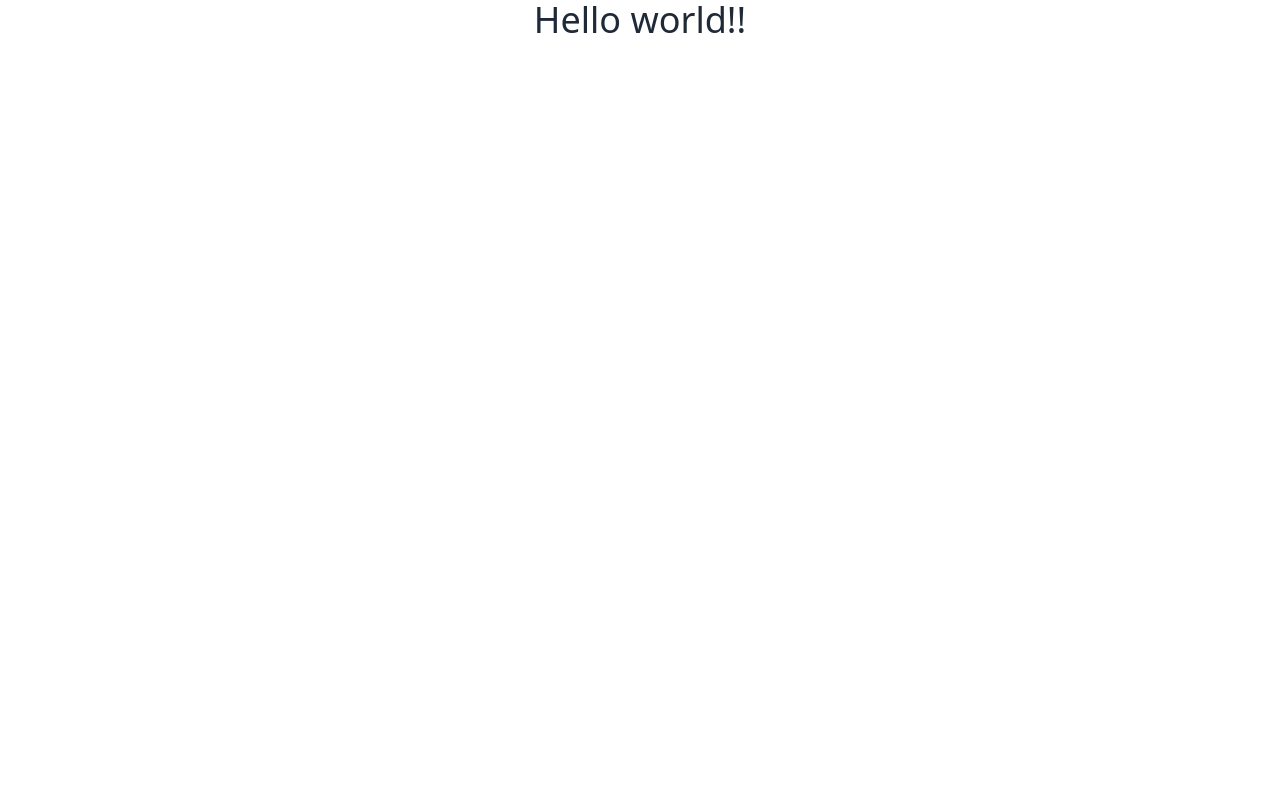
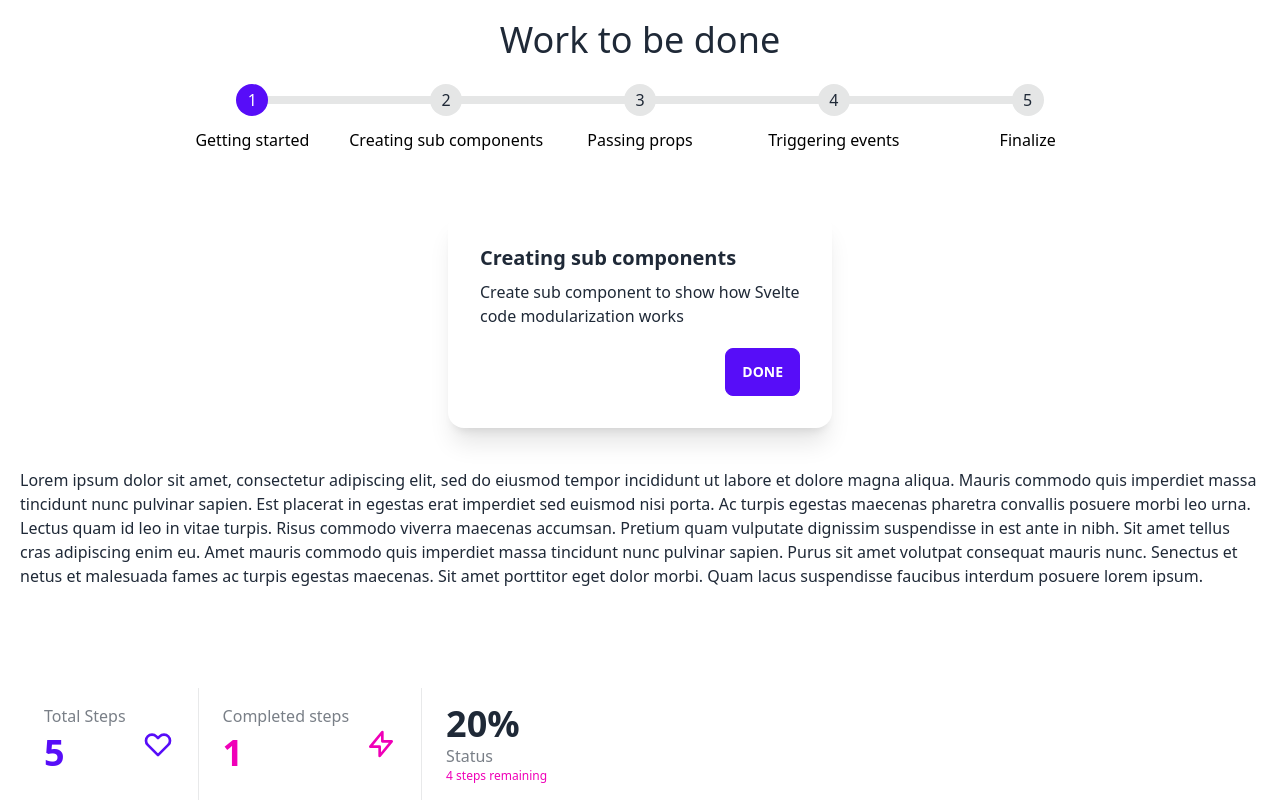
Before and after one commit to Sonat-Consulting/fagdag-oslo-svelte-demo, a Svelte app: page / in a window 1280 px wide. Built offline with nearby package versions, Linux system fonts and the light colour scheme.

Commit message:
demo working example using svelte stores

```diff
--- a/src/App.svelte
+++ b/src/App.svelte
@@ -1,11 +1,20 @@
 <script lang="ts">
-
+    import Work from "./components/Work.svelte";
+    import Statistics from "./components/Statistics.svelte";
 </script>
 
-<main class="container mx-auto px-5">
-    <h1 class="text-center text-4xl">Hello world!!</h1>
+<main class="container mx-auto p-5">
+    <h1 class="text-center text-4xl">Work to be done</h1>
+    <Work/>
+
+    <p class="mt-10 w-full">Lorem ipsum dolor sit amet, consectetur adipiscing elit, sed do eiusmod tempor incididunt ut labore et dolore
+        magna aliqua. Mauris commodo quis imperdiet massa tincidunt nunc pulvinar sapien. Est placerat in egestas erat
+        imperdiet sed euismod nisi porta. Ac turpis egestas maecenas pharetra convallis posuere morbi leo urna. Lectus
+        quam id leo in vitae turpis. Risus commodo viverra maecenas accumsan. Pretium quam vulputate dignissim
+        suspendisse in est ante in nibh. Sit amet tellus cras adipiscing enim eu. Amet mauris commodo quis imperdiet
+        massa tincidunt nunc pulvinar sapien. Purus sit amet volutpat consequat mauris nunc. Senectus et netus et
+        malesuada fames ac turpis egestas maecenas. Sit amet porttitor eget dolor morbi. Quam lacus suspendisse faucibus
+        interdum posuere lorem ipsum.</p>
+
+    <Statistics/>
 </main>
-
-<style>
-
-</style>
--- /dev/null
+++ b/src/components/Card.svelte
@@ -0,0 +1,14 @@
+<script>
+    export let activeStep;
+    export let completeStep;
+</script>
+
+<div class="card w-96 bg-base-100 shadow-xl mx-auto">
+    <div class="card-body">
+        <h2 class="card-title">{activeStep.title}</h2>
+        <p class="mb-3">{activeStep.description}</p>
+        <div class="card-actions justify-end">
+            <button class="btn btn-primary" on:click={completeStep}>Done</button>
+        </div>
+    </div>
+</div>
--- /dev/null
+++ b/src/components/Statistics.svelte
@@ -0,0 +1,37 @@
+<script lang="ts">
+    import {steps as store} from "../stores/steps";
+
+    let steps = []
+    store.subscribe(stepsInStore => steps = stepsInStore)
+
+    $: numberOfSteps = steps.length
+    $: numberOfCompleteSteps = steps.filter(step => step.completed).length
+    $: numberOfRemainingSteps = numberOfSteps - numberOfCompleteSteps
+    $: percentageStepsCompleted = numberOfCompleteSteps / numberOfSteps * 100
+</script>
+
+<div class="stats fixed bottom-0">
+
+    <div class="stat">
+        <div class="stat-figure text-primary">
+            <svg xmlns="http://www.w3.org/2000/svg" fill="none" viewBox="0 0 24 24" class="inline-block w-8 h-8 stroke-current"><path stroke-linecap="round" stroke-linejoin="round" stroke-width="2" d="M4.318 6.318a4.5 4.5 0 000 6.364L12 20.364l7.682-7.682a4.5 4.5 0 00-6.364-6.364L12 7.636l-1.318-1.318a4.5 4.5 0 00-6.364 0z"></path></svg>
+        </div>
+        <div class="stat-title">Total Steps</div>
+        <div class="stat-value text-primary">{numberOfSteps}</div>
+    </div>
+
+    <div class="stat">
+        <div class="stat-figure text-secondary">
+            <svg xmlns="http://www.w3.org/2000/svg" fill="none" viewBox="0 0 24 24" class="inline-block w-8 h-8 stroke-current"><path stroke-linecap="round" stroke-linejoin="round" stroke-width="2" d="M13 10V3L4 14h7v7l9-11h-7z"></path></svg>
+        </div>
+        <div class="stat-title">Completed steps</div>
+        <div class="stat-value text-secondary">{numberOfCompleteSteps}</div>
+    </div>
+
+    <div class="stat">
+        <div class="stat-value">{percentageStepsCompleted}%</div>
+        <div class="stat-title">Status</div>
+        <div class="stat-desc text-secondary">{numberOfRemainingSteps} steps remaining</div>
+    </div>
+
+</div>
--- /dev/null
+++ b/src/components/Steps.svelte
@@ -0,0 +1,11 @@
+<script>
+    export let steps;
+</script>
+
+<div class="container rounded-xl p-5 flex justify-center mb-10 text-white">
+    <ul class="steps steps-vertical lg:steps-horizontal">
+        {#each steps as step (step.id)}
+            <li class="step text-black" class:step-primary={step.completed}>{step.title}</li>
+        {/each}
+    </ul>
+</div>
--- /dev/null
+++ b/src/components/Success.svelte
@@ -0,0 +1,10 @@
+<script lang="ts">
+    import {slide} from "svelte/transition";
+</script>
+
+<div class="flex justify-center">
+    <img class="rounded" src="https://c.tenor.com/Cyr2PR6E3kkAAAAC/sacha-baron.gif" alt="Great success!">
+</div>
+<div class="toast absolute" transition:slide={{ duration: 750 }}>
+    <div class="alert alert-success shadow-xl">Good job! All done.</div>
+</div>
--- /dev/null
+++ b/src/components/Work.svelte
@@ -0,0 +1,28 @@
+<script lang="ts">
+    import Steps from "./Steps.svelte";
+    import Card from "./Card.svelte";
+    import Success from "./Success.svelte";
+    import {steps as store} from "../stores/steps";
+
+    let steps = []
+
+    store.subscribe(stepsInStore => steps = stepsInStore)
+
+    $: activeStep = steps.find(step => !step.completed)
+
+    const completeStep = () => {
+        store.update(stepsInStore => stepsInStore.map(step => step.id === activeStep.id ? {
+            ...step,
+            completed: true
+        } : step))
+    }
+
+</script>
+
+<Steps {steps}/>
+
+{#if activeStep}
+    <Card {activeStep} {completeStep}/>
+{:else}
+    <Success/>
+{/if}
--- /dev/null
+++ b/src/stores/steps.ts
@@ -0,0 +1,34 @@
+import {writable} from "svelte/store";
+
+export const steps = writable([
+    {
+        id: 1,
+        title: "Getting started",
+        completed: true,
+        description: "Set up project and install dependencies"
+    },
+    {
+        id: 2,
+        title: "Creating sub components",
+        completed: false,
+        description: "Create sub component to show how Svelte code modularization works"
+    },
+    {
+        id: 3,
+        title: "Passing props",
+        completed: false,
+        description: "Demonstrate how data is passed between components in Svelte"
+    },
+    {
+        id: 4,
+        title: "Triggering events",
+        completed: false,
+        description: "Demonstrate how sub components can notify parent components of data change"
+    },
+    {
+        id: 5,
+        title: "Finalize",
+        completed: false,
+        description: "Do this one last thing"
+    }
+])
```
